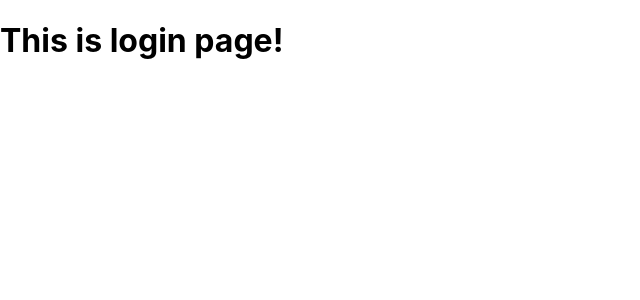
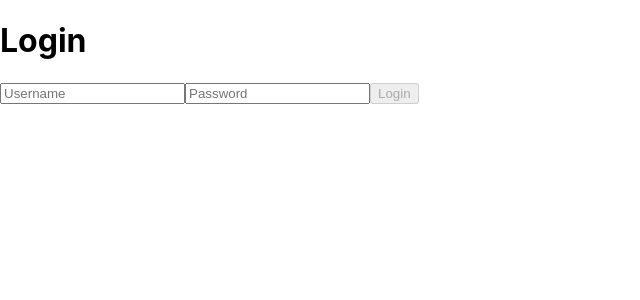
Before and after one commit to mohammedelgammal/wonderhive, a React (Create React App) app in the folder client/: page /auth/login in a window 1280 px wide. Shown: the top 300 px of the page, without its empty margins (0-640 px from the left). Built offline with nearby package versions, Linux system fonts and the light colour scheme.

Commit message:
login_form_init

```diff
--- a/client/src/App.js
+++ /dev/null
@@ -1,5 +0,0 @@
-const App = () => {
-  return <div className="App"></div>;
-};
-
-export default App;
--- a/client/src/Components/Auth/Login.jsx
+++ /dev/null
@@ -1,5 +0,0 @@
-const Login = () => {
-  return <h1>This is login page!</h1>;
-};
-
-export default Login;
--- /dev/null
+++ b/client/src/Components/Auth/Login/Login.jsx
@@ -0,0 +1,50 @@
+import { useState } from "react";
+
+// Styles
+import Style from "./Login.module.css";
+
+const Login = () => {
+  const [formData, setFormData] = useState({
+      username: "",
+      password: "",
+    }),
+    submitFormhandler = (e) => {
+      e.preventDefault();
+      console.log(formData);
+    };
+
+  return (
+    <div className={Style.login}>
+      <h1>Login</h1>
+      <form>
+        <input
+          className={Style.username}
+          type="text"
+          placeholder="Username"
+          onChange={(e) =>
+            setFormData({
+              ...formData,
+              username: e.target.value,
+            })
+          }
+        />
+        <input
+          className={Style.password}
+          type="password"
+          placeholder="Password"
+          onChange={(e) =>
+            setFormData({ ...formData, password: e.target.value })
+          }
+        />
+        <button
+          disabled={!formData.password || !formData.username}
+          onClick={submitFormhandler}
+        >
+          Login
+        </button>
+      </form>
+    </div>
+  );
+};
+
+export default Login;
--- a/client/src/data/routes.js
+++ b/client/src/data/routes.js
@@ -1,8 +1,8 @@
 // Components
 import SavedRecipes from "../Components/Recipes/SavedRecipes/SavedRecipes";
 import Recipes from "../Components/Recipes/Recipes/Recipes";
-import Login from "../Components/Auth/Login";
-import Register from "../Components/Auth/Register";
+import Login from "../Components/Auth/Login/Login";
+import Register from "../Components/Auth/Register/Register";
 
 // Libs
 import { createBrowserRouter } from "react-router-dom";
--- a/client/src/index.js
+++ b/client/src/index.js
@@ -1,7 +1,6 @@
 import React from "react";
 import ReactDOM from "react-dom/client";
 import "./index.css";
-import App from "./App";
 import { RouterProvider } from "react-router-dom";
 import router from "./data/routes";
 
@@ -9,8 +8,6 @@ const root = ReactDOM.createRoot(document.getElementById("root"));
 
 root.render(
   <React.StrictMode>
-    <RouterProvider router={router}>
-      <App />
-    </RouterProvider>
+    <RouterProvider router={router} />
   </React.StrictMode>
 );
```
Also changed, not shown: client/src/Components/Auth/Login/Login.module.css (added), client/src/Components/Auth/Register/Register.jsx (renamed from client/src/Components/Auth/Register.jsx), client/src/Components/Auth/Register/Register.module.css (added).
